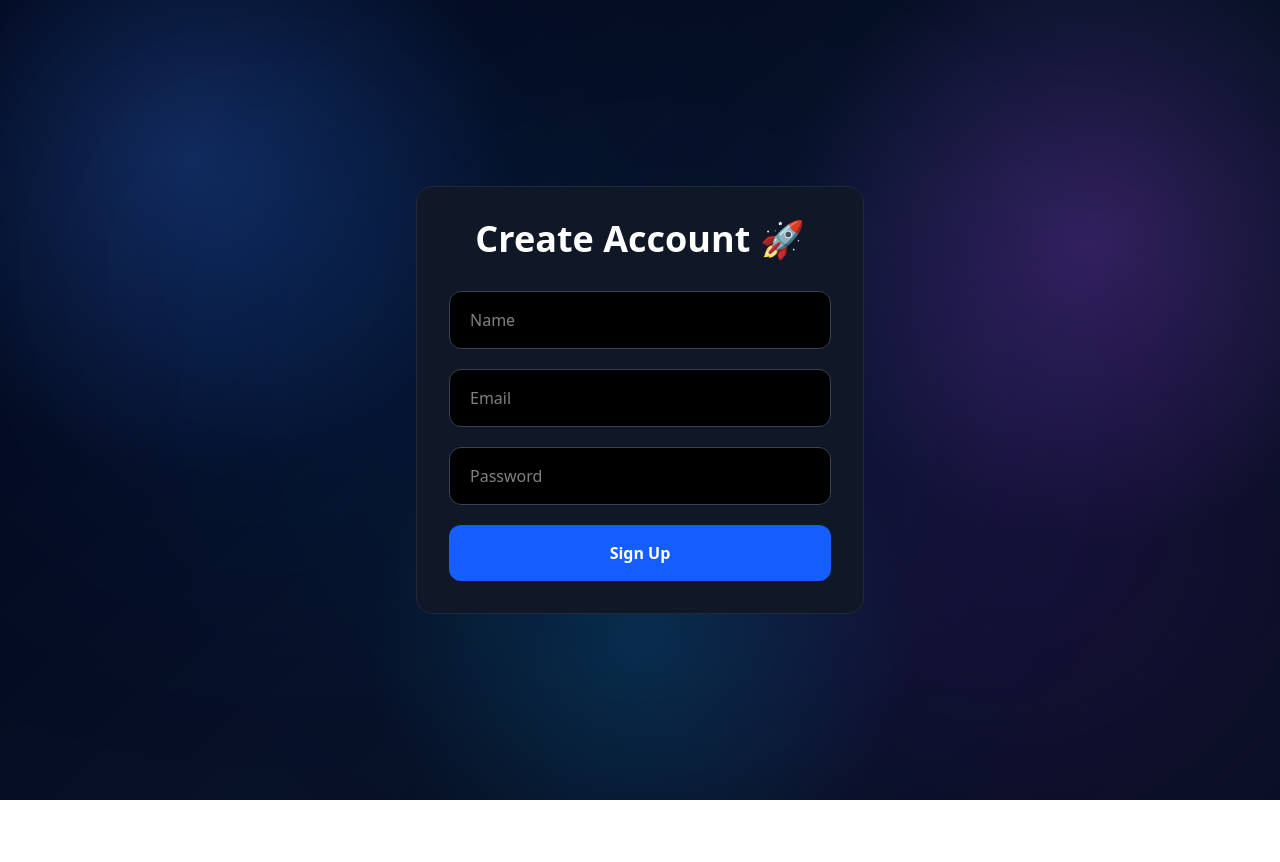
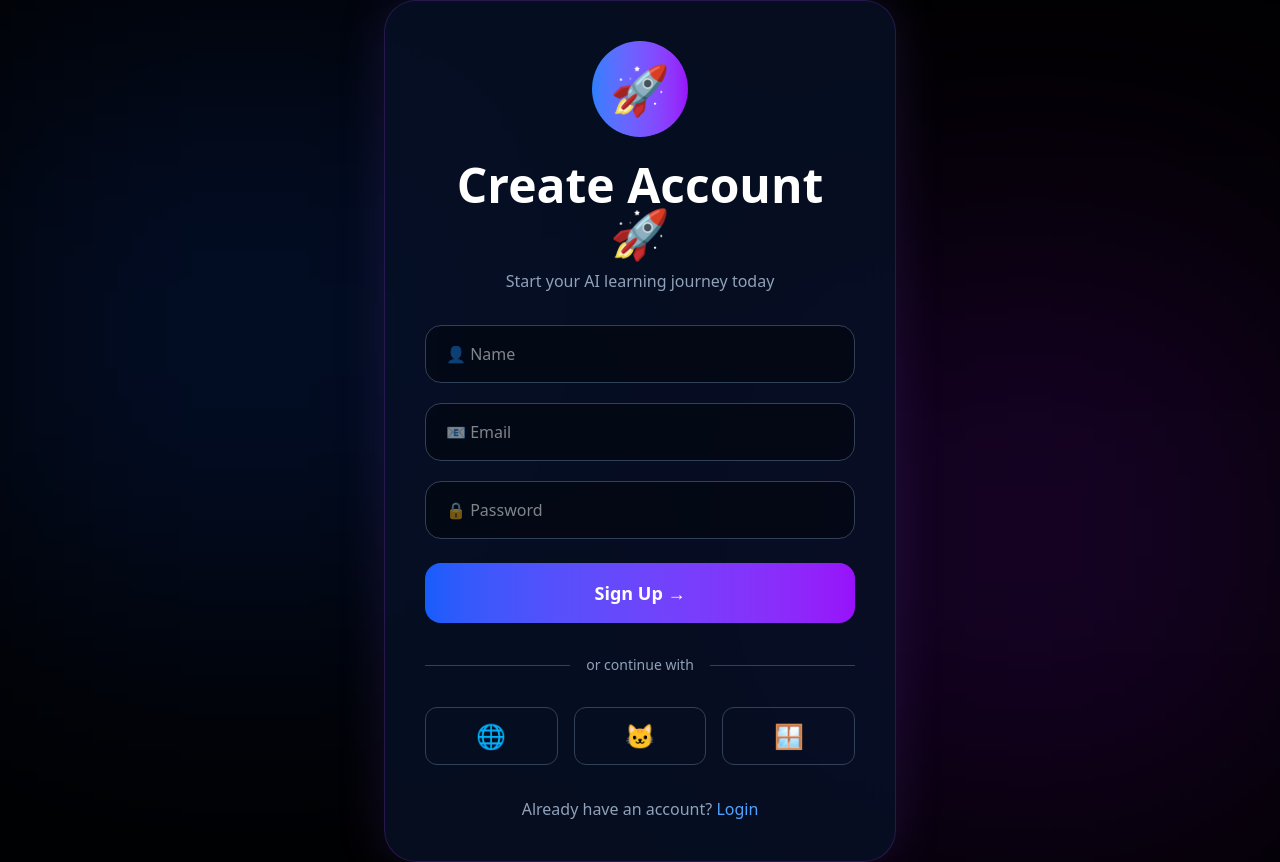
Before and after one commit to sushmitha20reddy/ai-driven-resource-management-platform, a Next.js app in the folder frontend/: page /signup in a window 1280 px wide. Before the commit the page ends 800 px from the top, so only its background shows below. Built offline with nearby package versions, Linux system fonts and the light colour scheme.

Commit message:
updated login and signup page

```diff
--- a/frontend/app/login/page.tsx
+++ b/frontend/app/login/page.tsx
@@ -1,9 +1,77 @@
 "use client";
 
-import { Mail, Lock, Eye, Rocket } from "lucide-react";
+import { useState } from "react";
+import axios from "axios";
+import { useRouter } from "next/navigation";
 import Link from "next/link";
 
+import {
+  Rocket,
+  Mail,
+  Lock,
+  Eye
+} from "lucide-react";
+
+
 export default function LoginPage() {
+
+  const router = useRouter();
+
+  const [email, setEmail] = useState("");
+
+  const [password, setPassword] = useState("");
+
+  const [loading, setLoading] = useState(false);
+
+ const handleLogin = async () => {
+  try {
+    setLoading(true);
+
+    const API_URL =
+      "https://ai-platform-backend-5msg.onrender.com";
+
+    const response = await axios.post(
+      `${API_URL}/login`,
+      {
+        email,
+        password,
+      }
+    );
+
+    localStorage.setItem(
+      "token",
+      response.data.access_token
+    );
+
+    console.log("Saving email:", email);
+
+localStorage.setItem(
+  "user_email",
+  email
+);
+
+console.log(
+  "Stored:",
+  localStorage.getItem("user_email")
+);
+
+    alert("Login successful 🚀");
+
+    router.push("/dashboard");
+
+  } catch (error) {
+
+    console.error(error);
+
+    alert("Invalid credentials ❌");
+
+  } finally {
+
+    setLoading(false);
+
+  }
+};
+
   return (
     <main className="h-screen overflow-y-auto bg-black relative">
 
@@ -16,7 +84,7 @@ export default function LoginPage() {
 
       <section className="relative z-10 h-screen flex items-center justify-center px-10 overflow-y-auto">
 
-        <div className="grid lg:grid-cols-2 gap-28 items-center w-full max-w-7xl">
+        <div className="grid lg:grid-cols-2 gap-16 items-center w-full max-w-6xl">
 
           {/* LEFT SIDE */}
 
@@ -24,7 +92,14 @@ export default function LoginPage() {
 
             <img
   src="/robot ai.jpeg"
-              className="w-full max-w-md xl:max-w-lg object-contain"
+  alt="AI Robot"
+  className="
+    w-full
+    max-w-md
+    xl:max-w-lg
+    object-contain
+    drop-shadow-[0_0_50px_rgba(59,130,246,0.5)]
+  "
 />
 
           </div>
@@ -76,78 +151,51 @@ export default function LoginPage() {
 
             {/* EMAIL */}
 
-            <div className="relative mb-6">
-
-              <Mail
-                className="
-                  absolute
-                  left-5
-                  top-1/2
-                  -translate-y-1/2
-                  text-gray-400
-                "
-              />
-
             <input
   type="email"
   placeholder="Email"
+  value={email}
+  onChange={(e) =>
+    setEmail(e.target.value)
+  }
   className="
     w-full
     bg-black/40
     border border-slate-700
     rounded-2xl
-                  py-3.5
-                  pl-12
+    py-4
+    pl-14
+    pr-5
     text-lg
+    text-white
     outline-none
     focus:border-blue-500
   "
 />
 
-            </div>
-
             {/* PASSWORD */}
-
-            <div className="relative mb-6">
-
-              <Lock
-                className="
-                  absolute
-                  left-5
-                  top-1/2
-                  -translate-y-1/2
-                  text-gray-400
-                "
-              />
 
             <input
   type="password"
   placeholder="Password"
+  value={password}
+  onChange={(e) =>
+    setPassword(e.target.value)
+  }
   className="
     w-full
     bg-black/40
     border border-slate-700
     rounded-2xl
-                  py-5
+    py-4
     pl-14
     pr-14
     text-lg
+    text-white
     outline-none
     focus:border-blue-500
   "
 />
-
-              <Eye
-                className="
-                  absolute
-                  right-5
-                  top-1/2
-                  -translate-y-1/2
-                  text-gray-400
-                "
-              />
-
-            </div>
 
             {/* REMEMBER */}
 
@@ -167,9 +215,11 @@ export default function LoginPage() {
             {/* LOGIN BUTTON */}
 
             <button
+  onClick={handleLogin}
+  disabled={loading}
   className="
     w-full
-                py-3.5
+    py-4
     rounded-2xl
     bg-gradient-to-r
     from-blue-600
@@ -178,9 +228,12 @@ export default function LoginPage() {
     font-semibold
     hover:scale-105
     transition-all
+    disabled:opacity-50
   "
 >
-              Login →
+  {loading
+    ? "Logging in..."
+    : "Login →"}
 </button>
 
             {/* Divider */}
--- a/frontend/app/signup/page.tsx
+++ b/frontend/app/signup/page.tsx
@@ -47,51 +47,258 @@ export default function SignupPage() {
   };
 
   return (
-    <main className="min-h-screen flex items-center justify-center px-6">
-      <div className="w-full max-w-md bg-gray-900 p-8 rounded-2xl border border-gray-800">
+  <main
+    className="
+    min-h-screen
+    flex
+    items-center
+    justify-center
+    bg-black
+    overflow-hidden
+    relative
+    px-6
+  "
+  >
+    {/* Background Glow */}
+    <div className="absolute inset-0">
+      <div
+        className="
+        absolute
+        left-0
+        top-20
+        w-[500px]
+        h-[500px]
+        bg-blue-600/20
+        blur-[150px]
+      "
+      />
 
-        <h1 className="text-4xl font-bold text-white mb-8 text-center">
+      <div
+        className="
+        absolute
+        right-0
+        bottom-20
+        w-[500px]
+        h-[500px]
+        bg-purple-600/20
+        blur-[150px]
+      "
+      />
+    </div>
+
+    {/* Signup Card */}
+    <div
+      className="
+      relative
+      z-10
+      w-full
+      max-w-lg
+      bg-[#071127]/80
+      backdrop-blur-xl
+      border
+      border-purple-500/20
+      rounded-[32px]
+      p-10
+      shadow-[0_0_50px_rgba(139,92,246,0.15)]
+    "
+    >
+      {/* Logo */}
+      <div className="flex justify-center mb-6">
+        <div
+          className="
+          w-24
+          h-24
+          rounded-full
+          bg-gradient-to-r
+          from-blue-500
+          to-purple-600
+          flex
+          items-center
+          justify-center
+          text-5xl
+        "
+        >
+          🚀
+        </div>
+      </div>
+
+      {/* Heading */}
+      <h1
+        className="
+        text-center
+        text-5xl
+        font-bold
+        text-white
+      "
+      >
         Create Account 🚀
       </h1>
 
-        <div className="space-y-5">
+      <p
+        className="
+        text-center
+        text-slate-400
+        mt-3
+        mb-8
+      "
+      >
+        Start your AI learning journey today
+      </p>
 
+      {/* Name */}
       <input
         type="text"
-            placeholder="Name"
+        placeholder="👤 Name"
         value={name}
         onChange={(e) => setName(e.target.value)}
-            className="w-full bg-black border border-gray-700 rounded-xl px-5 py-4 text-white outline-none"
+        className="
+        w-full
+        mb-5
+        bg-black/40
+        border
+        border-slate-700
+        rounded-2xl
+        px-5
+        py-4
+        text-white
+        outline-none
+        focus:border-blue-500
+      "
       />
 
+      {/* Email */}
       <input
         type="email"
-            placeholder="Email"
+        placeholder="📧 Email"
         value={email}
         onChange={(e) => setEmail(e.target.value)}
-            className="w-full bg-black border border-gray-700 rounded-xl px-5 py-4 text-white outline-none"
+        className="
+        w-full
+        mb-5
+        bg-black/40
+        border
+        border-slate-700
+        rounded-2xl
+        px-5
+        py-4
+        text-white
+        outline-none
+        focus:border-blue-500
+      "
       />
 
+      {/* Password */}
       <input
         type="password"
-            placeholder="Password"
+        placeholder="🔒 Password"
         value={password}
         onChange={(e) => setPassword(e.target.value)}
-            className="w-full bg-black border border-gray-700 rounded-xl px-5 py-4 text-white outline-none"
+        className="
+        w-full
+        mb-6
+        bg-black/40
+        border
+        border-slate-700
+        rounded-2xl
+        px-5
+        py-4
+        text-white
+        outline-none
+        focus:border-blue-500
+      "
       />
 
+      {/* Button */}
       <button
         onClick={handleSignup}
         disabled={loading}
-            className="w-full bg-blue-600 py-4 rounded-xl text-white font-semibold hover:bg-blue-500 transition"
+        className="
+        w-full
+        py-4
+        rounded-2xl
+        text-lg
+        font-semibold
+        text-white
+        bg-gradient-to-r
+        from-blue-600
+        to-purple-600
+        hover:scale-[1.02]
+        transition-all
+      "
       >
-            {loading ? "Creating..." : "Sign Up"}
+        {loading ? "Creating..." : "Sign Up →"}
       </button>
 
+      {/* Divider */}
+      <div className="flex items-center gap-4 my-8">
+        <div className="flex-1 h-px bg-slate-700"></div>
+
+        <span className="text-slate-400 text-sm">
+          or continue with
+        </span>
+
+        <div className="flex-1 h-px bg-slate-700"></div>
       </div>
 
+      {/* Social Buttons */}
+      <div className="grid grid-cols-3 gap-4">
+        <button
+          className="
+          border border-slate-700
+          rounded-xl
+          py-3
+          text-2xl
+          hover:border-blue-500
+        "
+        >
+          🌐
+        </button>
+
+        <button
+          className="
+          border border-slate-700
+          rounded-xl
+          py-3
+          text-2xl
+          hover:border-blue-500
+        "
+        >
+          🐱
+        </button>
+
+        <button
+          className="
+          border border-slate-700
+          rounded-xl
+          py-3
+          text-2xl
+          hover:border-blue-500
+        "
+        >
+          🪟
+        </button>
       </div>
 
+      {/* Login Link */}
+      <p
+        className="
+        text-center
+        text-slate-400
+        mt-8
+      "
+      >
+        Already have an account?{" "}
+        <a
+          href="/login"
+          className="
+          text-blue-400
+          hover:text-blue-300
+        "
+        >
+          Login
+        </a>
+      </p>
+    </div>
   </main>
 );
 }
```
Lines whose indentation alone changed are shown as unchanged.
